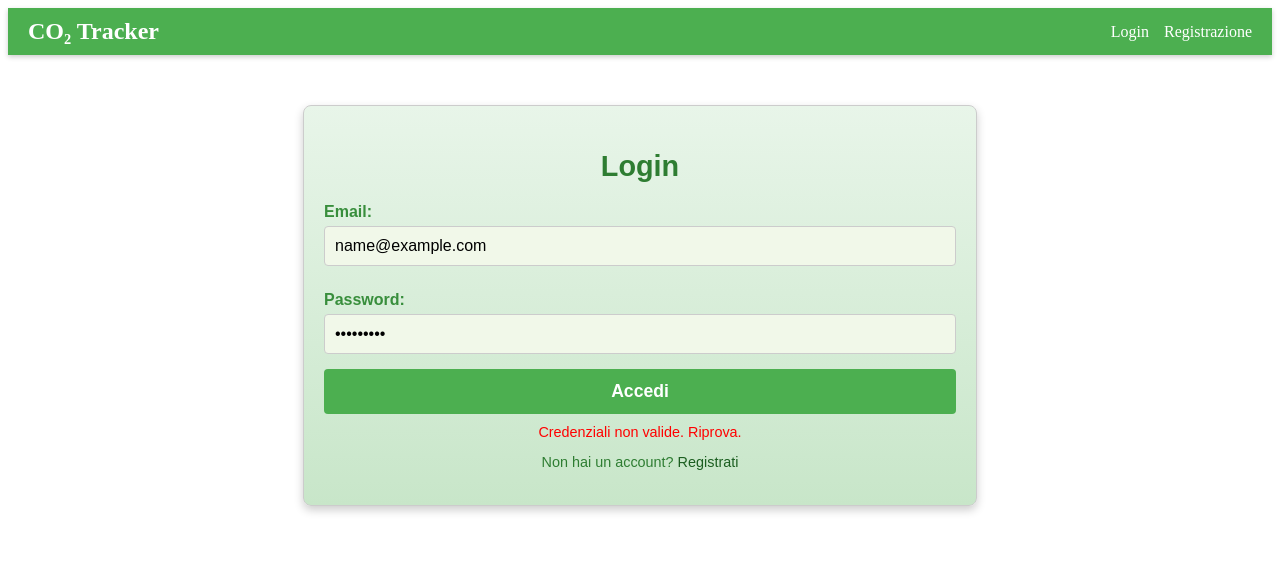
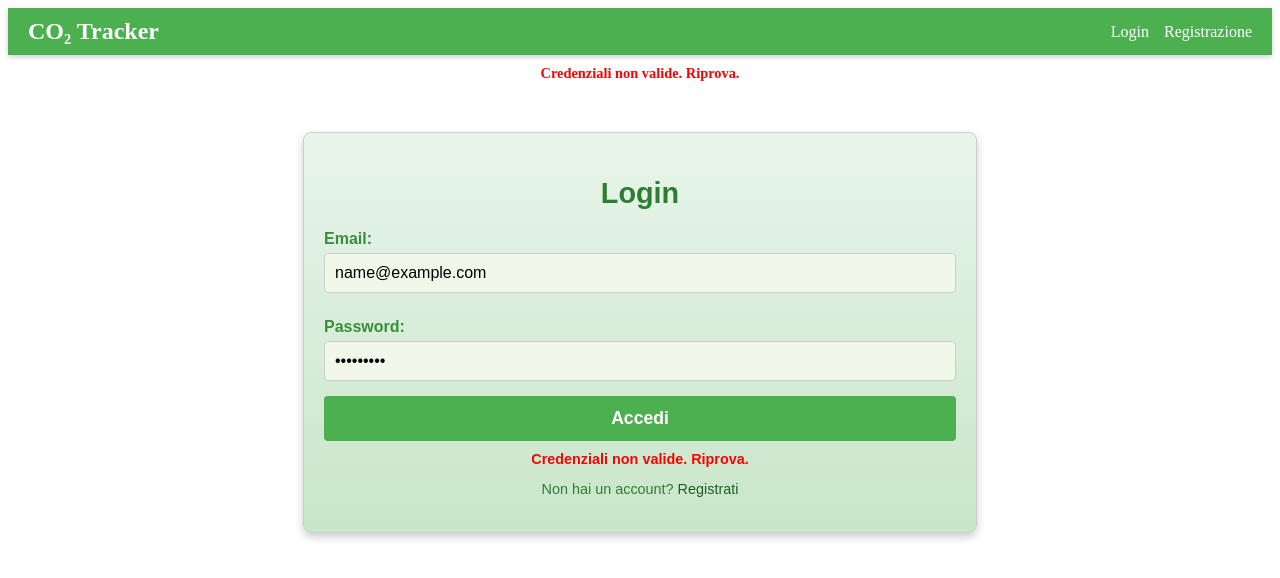
Before and after one commit to MetalGandix/CO2_Phd, an Angular app in the folder co2frontend/: page / in a window 1280 px wide. Both pictures are taken after typing "name@example.com", "Sample123" into the empty fields and a click on the button "Accedi". Shown: the top 578 px of the page. Built offline with nearby package versions, Linux system fonts and the light colour scheme; no server answers.

Commit message:
Added error service

```diff
--- a/co2frontend/src/app/auth/auth.guard.ts
+++ b/co2frontend/src/app/auth/auth.guard.ts
@@ -1,11 +1,12 @@
 import { Injectable } from '@angular/core';
 import { CanActivate, Router, ActivatedRouteSnapshot } from '@angular/router';
+import { ErrorService } from '../error.service';
 
 @Injectable({
   providedIn: 'root',
 })
 export class AuthGuard implements CanActivate {
-  constructor(private router: Router) {}
+  constructor(private router: Router, private errorService: ErrorService) {}
 
   canActivate(route: ActivatedRouteSnapshot): boolean {
     const token = sessionStorage.getItem('authToken');
@@ -14,13 +15,13 @@ export class AuthGuard implements CanActivate {
     if (token) {
       // Controlla se il percorso richiede privilegi di admin
       if (route.routeConfig?.path === 'admin' && userId !== '1') {
-        alert('Accesso riservato solo agli amministratori.');
+        this.errorService.setErrorMessage('Accesso riservato solo agli amministratori.');
         this.router.navigate(['/login']);
         return false;
       }
       return true; // Permetti l'accesso
     } else {
-      alert('La pagina può essere vista solo dagli autenticati.');
+      this.errorService.setErrorMessage('La pagina può essere vista solo dagli autenticati.');
       this.router.navigate(['/login']); // Reindirizza al login
       return false; // Blocca l'accesso
     }
--- /dev/null
+++ b/co2frontend/src/app/error.service.ts
@@ -0,0 +1,20 @@
+import { Injectable } from '@angular/core';
+
+@Injectable({
+  providedIn: 'root',
+})
+export class ErrorService {
+  private errorMessage: string = '';
+
+  setErrorMessage(message: string): void {
+    this.errorMessage = message;
+  }
+
+  getErrorMessage(): string {
+    return this.errorMessage;
+  }
+
+  clearErrorMessage(): void {
+    this.errorMessage = '';
+  }
+}
--- a/co2frontend/src/app/login/login.component.css
+++ b/co2frontend/src/app/login/login.component.css
@@ -7,6 +7,12 @@
   box-shadow: 0 4px 10px rgba(0, 0, 0, 0.2);
   background: linear-gradient(to bottom, #e8f5e9, #c8e6c9); /* Gradienti di verde */
   font-family: 'Arial', sans-serif;
+}
+
+.error-message {
+  color: red;
+  font-weight: bold;
+  margin-bottom: 10px;
 }
 
 h2 {
--- a/co2frontend/src/app/login/login.component.html
+++ b/co2frontend/src/app/login/login.component.html
@@ -1,3 +1,7 @@
+<div *ngIf="errorMessage" class="error-message">
+  {{ errorMessage }}
+</div>
+
 <div class="form-container">
   <h2>Login</h2>
   <form (ngSubmit)="onLogin()">
--- a/co2frontend/src/app/login/login.component.ts
+++ b/co2frontend/src/app/login/login.component.ts
@@ -3,6 +3,7 @@ import { FormsModule } from '@angular/forms';
 import { Router, RouterLink } from '@angular/router';
 import { AuthService } from '../auth.service';
 import { CommonModule } from '@angular/common';
+import { ErrorService } from '../error.service';
 
 @Component({
   selector: 'app-login',
@@ -16,7 +17,12 @@ export class LoginComponent {
   password: string = '';
   errorMessage: string = '';
 
-  constructor(private authService: AuthService, private router: Router) {}
+  constructor(private authService: AuthService, private router: Router, private errorService: ErrorService) {}
+
+  ngOnInit(): void {
+    this.errorMessage = this.errorService.getErrorMessage();
+    this.errorService.clearErrorMessage(); // Cancella il messaggio di errore dopo averlo mostrato
+  }
 
   onLogin() {
     if (!this.email || !this.password) {
```
Also changed, not shown: 1 other file (tests, documents, lock files or other folders).
